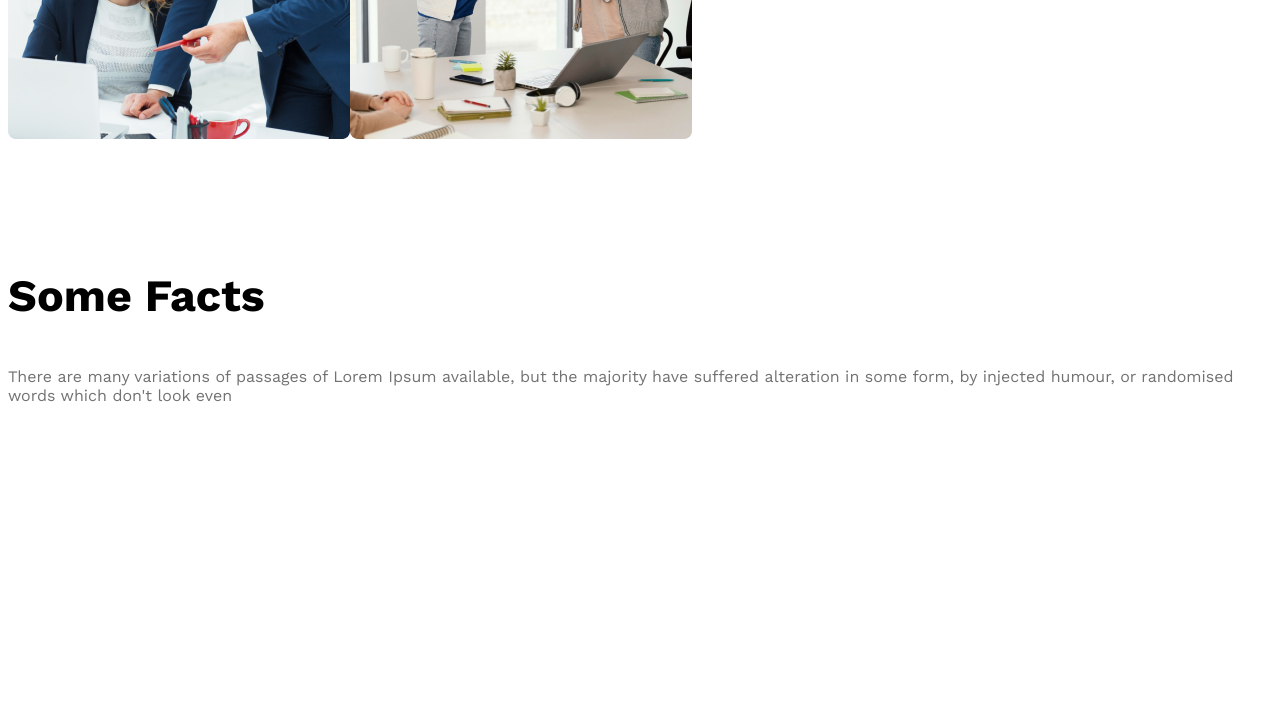
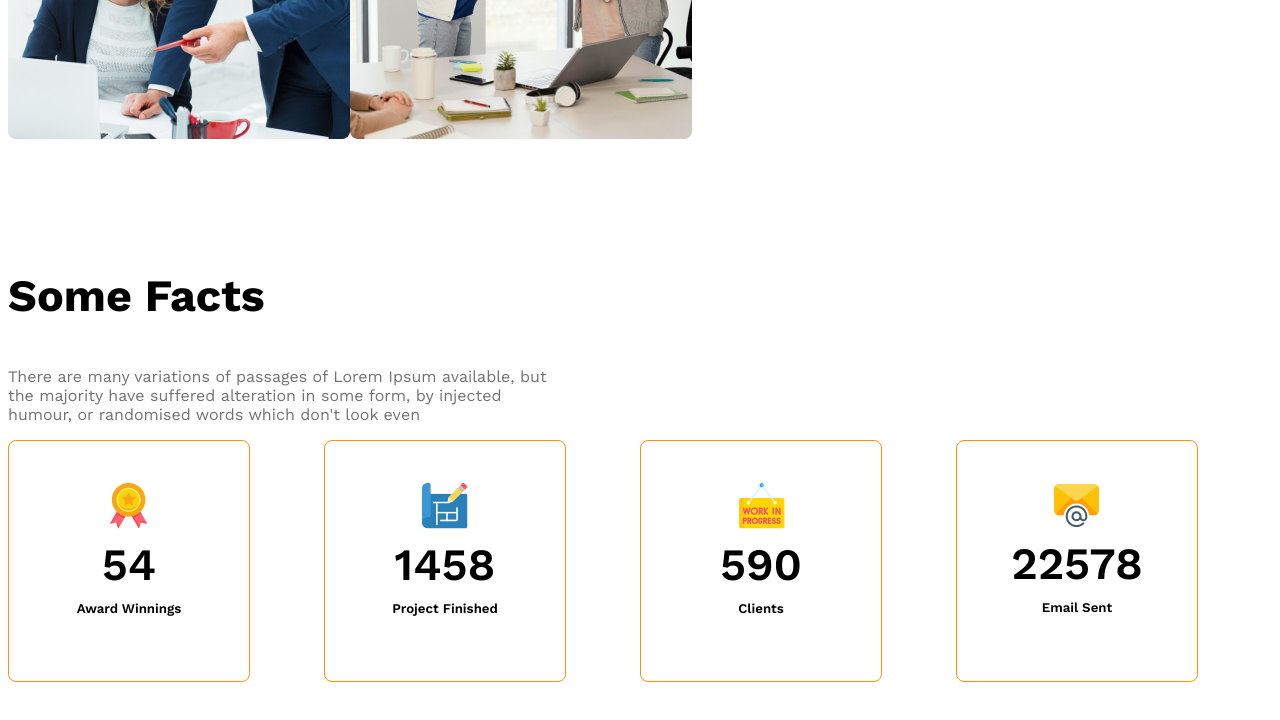
Before and after one commit to labibah-b/-b-g3-architects-website, a plain HTML site: page index.html in a window 1280 px wide. Shown: the part 1868-2588 px from the top of the page. Before the commit the page ends 2403 px from the top, so only its background shows below. Drawn offline with nearby package versions, Linux system fonts and the light colour scheme.

Commit message:
made fact cards

```diff
--- a/index.html
+++ b/index.html
@@ -1,16 +1,18 @@
 <!DOCTYPE html>
 <html lang="en">
+
 <head>
     <meta charset="UTF-8">
     <meta name="viewport" content="width=device-width, initial-scale=1.0">
     <title>G3 Architects</title>
     <link rel="stylesheet" href="styles/architects.css">
 </head>
+
 <body class="work-sans-font">
     <header class="bg-light">
         <nav class="navbar display-flex">
             <h3 class="brand">G3 Architects</h3>
-            <ul class = "nav-links display-flex">
+            <ul class="nav-links display-flex">
                 <li class="nav-item"><a href="" class="nav-link text-dark-2">
                         Home
                     </a></li>
@@ -29,30 +31,67 @@
             <div class="banner-content">
                 <h1 class="banner-title">Brand New Group of Architects</h1>
                 <p class="banner-description">
-                Lorem ipsum dolor, sit amet consectetur adipisicing elit. Itaque quidem, possimus officia blanditiis aspernatur, iusto aut debitis, vero vel cupiditate expedita dolore at tempore velit a! Repudiandae asperiores nam possimus!
+                    Lorem ipsum dolor, sit amet consectetur adipisicing elit. Itaque quidem, possimus officia blanditiis
+                    aspernatur, iusto aut debitis, vero vel cupiditate expedita dolore at tempore velit a! Repudiandae
+                    asperiores nam possimus!
                 </p>
                 <button class="primary-btn">Explore More</button>
             </div>
-            <img class = "banner-image" src="images/banner.png" alt="">
+            <img class="banner-image" src="images/banner.png" alt="">
         </div>
     </header>
     <main>
         <sections class="teams display-flex">
             <div class="team-image-container">
-                <img src="images/team1.png" alt=""><img src="images/team2.png" alt=""><img src="images/team3.png" alt=""><img src="images/team4.png" alt="">
+                <img src="images/team1.png" alt=""><img src="images/team2.png" alt=""><img src="images/team3.png"
+                    alt=""><img src="images/team4.png" alt="">
             </div>
             <div class="our-features">
-                <h3 class="feature-title"><span id = "quick-list" class="text-dark-3">Quick List</span> of Our <span class = "features text-primary">Features</span></h3>
-                <p>Lorem ipsum dolor, sit amet consectetur adipisicing elit. Debitis voluptatibus beatae corrupti consequuntur tempore libero, corporis, dignissimos, expedita deserunt dolore maiores nihil porro. Officia natus doloremque sit nobis. Unde, voluptate!
+                <h3 class="feature-title"><span id="quick-list" class="text-dark-3">Quick List</span> of Our <span
+                        class="features text-primary">Features</span></h3>
+                <p>Lorem ipsum dolor, sit amet consectetur adipisicing elit. Debitis voluptatibus beatae corrupti
+                    consequuntur tempore libero, corporis, dignissimos, expedita deserunt dolore maiores nihil porro.
+                    Officia natus doloremque sit nobis. Unde, voluptate!
                 </p>
                 <button class="primary-btn">Explore More</button>
             </div>
         </sections>
         <section>
             <h3 class="feature-title">Some Facts</h3>
-            <p class="text-dark-3">
-                There are many variations of passages of Lorem Ipsum available, but the majority have suffered alteration in some form, by injected humour, or randomised words which don't look even
+            <p class="fact-description text-dark-3">
+                There are many variations of passages of Lorem Ipsum available, but the majority have suffered
+                alteration in some form, by injected humour, or randomised words which don't look even
             </p>
+            <div class="fact-container">
+                <div class="fact display-flex">
+                    <div>
+                        <img src="images/icons/ribon.png" alt="" class="fact-icon">
+                        <h4 class="fact-number">54</h4>
+                        <h5 class="fact-name">Award Winnings</h5>
+                    </div>
+                </div>
+                <div class="fact display-flex">
+                    <div>
+                        <img src="images/icons/projects.png" alt="" class="fact-icon">
+                        <h4 class="fact-number">1458</h4>
+                        <h5 class="fact-name">Project Finished</h5>
+                    </div>
+                </div>
+                <div class="fact display-flex">
+                    <div>
+                        <img src="images/icons/customers.png" alt="" class="fact-icon">
+                        <h4 class="fact-number">590</h4>
+                        <h5 class="fact-name">Clients</h5>
+                    </div>
+                </div>
+                <div class="fact display-flex">
+                    <div>
+                        <img src="images/icons/email.png" alt="" class="fact-icon">
+                        <h4 class="fact-number">22578</h4>
+                        <h5 class="fact-name">Email Sent</h5>
+                    </div>
+                </div>
+            </div>
         </section>
 
         <section>
@@ -64,4 +103,5 @@
 
     </footer>
 </body>
+
 </html>
--- a/styles/architects.css
+++ b/styles/architects.css
@@ -117,6 +117,39 @@ main section{
 #quick-list{
     font-weight: 500;
 }
+
+/*facts*/
+
+.fact-container{
+    display: grid;
+    grid-template-columns:repeat(4, 1fr);
+}
+.fact{
+    border: 1px solid #FF900E;
+    width: 240px;
+    height: 240px;
+    border-radius: 8px;
+    align-items: center;
+    justify-content: center;
+    text-align: center;
+}
+
+.fact-number{
+    font-size: 2.8rem;
+    font-weight: 600;
+    margin-top: 5px;
+    margin-bottom: 10px;
+}
+
+.fact-name{
+    font-size: 1.25 rem;
+    font-weight: 600;
+    margin-top: 10px;
+}
+
+.fact-description{
+    max-width: 540px;
+}
 /*responsive media query*/
 
 @media screen and (max-width: 576px){
```
Lines whose indentation alone changed are shown as unchanged.
